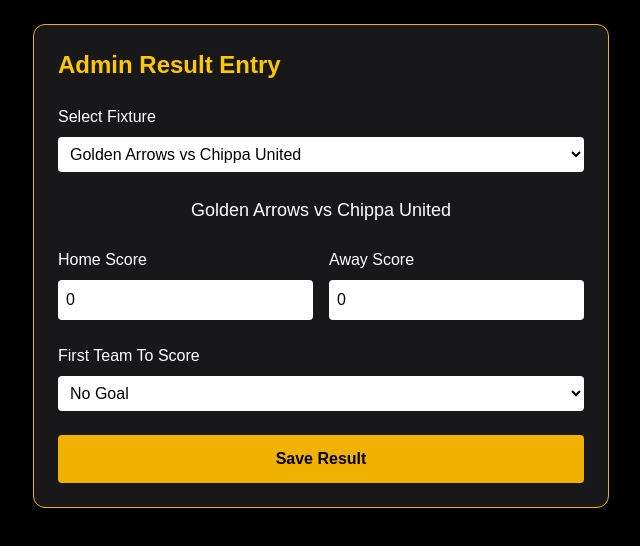
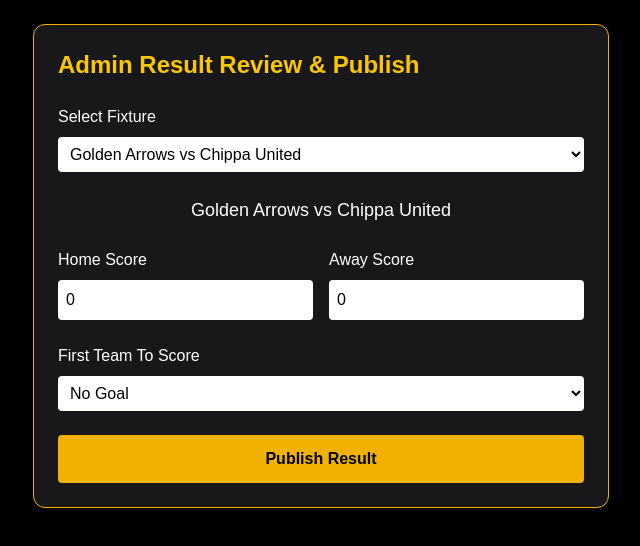
Before and after one commit to Zubula007/cspredictor, a Next.js app: page /admin/results in a window 1280 px wide. Shown: the top 546 px of the page, without its empty margins (319-959 px from the left). Built offline with nearby package versions, Linux system fonts and the light colour scheme.

Commit message:
Convert admin result entry to publish workflow

```diff
--- a/src/app/admin/results/page.tsx
+++ b/src/app/admin/results/page.tsx
@@ -66,17 +66,15 @@
   }, [homeScore, awayScore]);
 
   useEffect(() => {
-    // Only one valid answer - select it automatically
     if (availableFTTS.length === 1) {
       setFirstTeamToScore(availableFTTS[0].value);
       return;
     }
 
-    // Both teams scored - admin must choose
     setFirstTeamToScore("");
   }, [availableFTTS]);
 
-  function saveResult() {
+  function publishResult() {
     if (!selectedFixtureId) {
       return;
     }
@@ -86,21 +84,21 @@
       return;
     }
 
-    fixtureService.updateResult(
+    fixtureService.publishResult(
       selectedFixtureId,
       homeScore,
       awayScore,
       firstTeamToScore
     );
 
-    setMessage("Result saved successfully ✅");
+    setMessage("Result published successfully ✅");
   }
 
   return (
     <main className="min-h-screen bg-black p-6 text-white">
       <div className="mx-auto max-w-xl rounded-xl border border-yellow-500 bg-zinc-900 p-6">
         <h1 className="mb-6 text-2xl font-bold text-yellow-400">
-          Admin Result Entry
+          Admin Result Review & Publish
         </h1>
 
         <label className="mb-2 block">
@@ -197,16 +195,16 @@
         </div>
 
         <button
-          onClick={saveResult}
+          onClick={publishResult}
           className="mt-6 w-full rounded bg-yellow-500 p-3 font-bold text-black"
         >
-          Save Result
+          Publish Result
         </button>
 
         {message && (
           <p
             className={`mt-4 text-center ${
-              message.includes("successfully")
+              message.includes("published")
                 ? "text-green-400"
                 : "text-red-400"
             }`}
```
